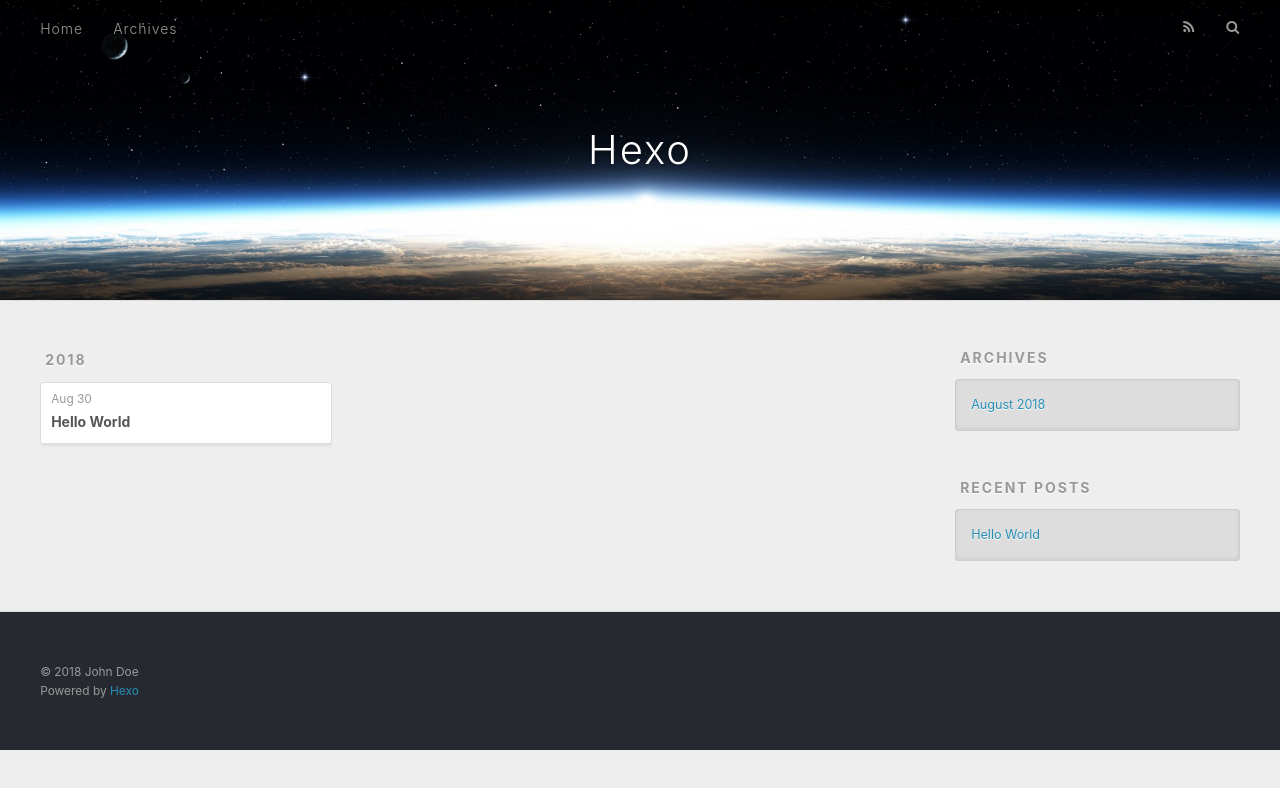
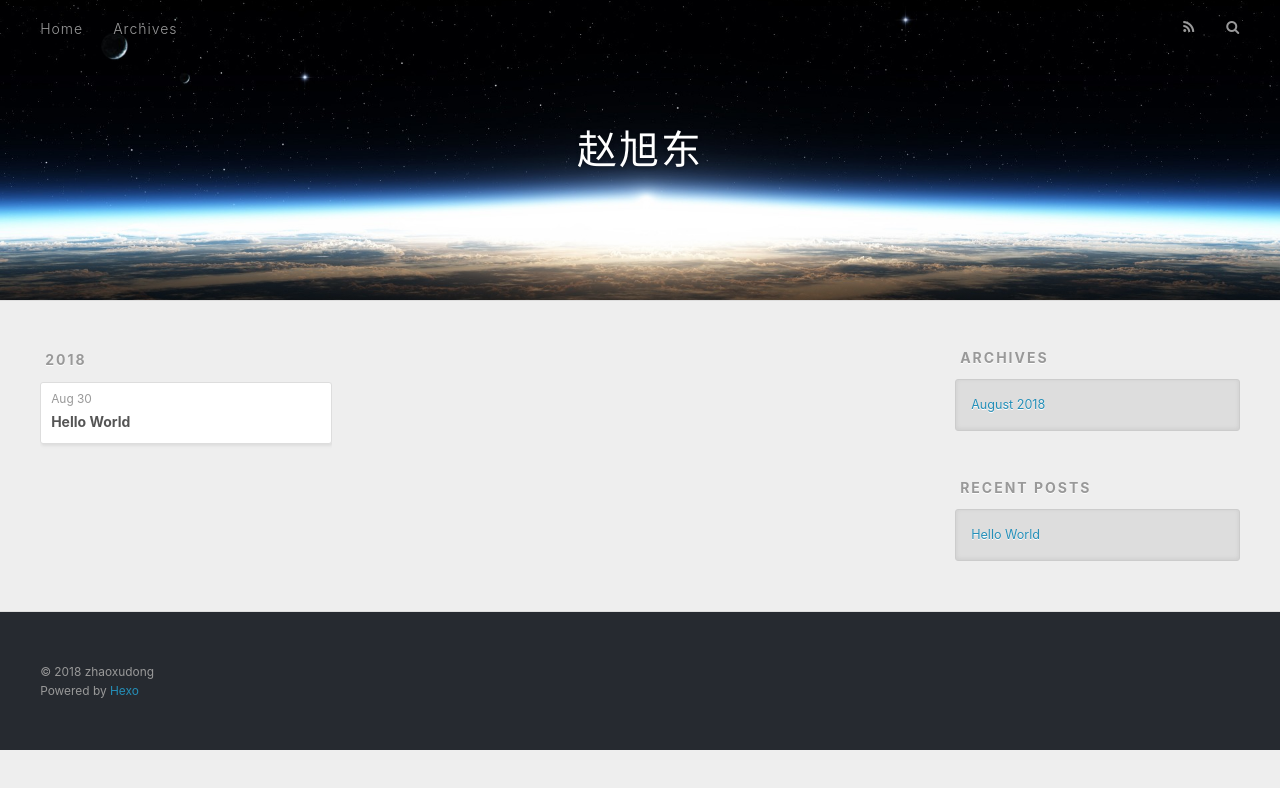
Before and after one commit to zhaoxd363/zhaoxd363.github.io, a plain HTML site: page archives/2018/08/index.html in a window 1280 px wide. Drawn offline with nearby package versions, Linux system fonts and the light colour scheme.

Commit message:
Site updated: 2018-08-30 17:24:48

```diff
--- a/archives/2018/08/index.html
+++ b/archives/2018/08/index.html
@@ -5,17 +5,17 @@
 
 
 
-  <title>Archives: 2018/8 | Hexo</title>
+  <title>Archives: 2018/8 | 赵旭东</title>
   <meta name="viewport" content="width=device-width, initial-scale=1, maximum-scale=1">
   <meta property="og:type" content="website">
-<meta property="og:title" content="Hexo">
+<meta property="og:title" content="赵旭东">
 <meta property="og:url" content="http://yoursite.com/archives/2018/08/index.html">
-<meta property="og:site_name" content="Hexo">
+<meta property="og:site_name" content="赵旭东">
 <meta property="og:locale" content="default">
 <meta name="twitter:card" content="summary">
-<meta name="twitter:title" content="Hexo">
+<meta name="twitter:title" content="赵旭东">
 
-    <link rel="alternate" href="/atom.xml" title="Hexo" type="application/atom+xml">
+    <link rel="alternate" href="/atom.xml" title="赵旭东" type="application/atom+xml">
 
 
     <link rel="icon" href="/favicon.png">
@@ -34,7 +34,7 @@
   <div id="header-outer" class="outer">
     <div id="header-title" class="inner">
       <h1 id="logo-wrap">
-        <a href="/" id="logo">Hexo</a>
+        <a href="/" id="logo">赵旭东</a>
       </h1>
 
     </div>
@@ -139,7 +139,7 @@
 
   <div class="outer">
     <div id="footer-info" class="inner">
-      &copy; 2018 John Doe<br>
+      &copy; 2018 zhaoxudong<br>
       Powered by <a href="http://hexo.io/" target="_blank">Hexo</a>
     </div>
   </div>
```
Also changed, not shown: 2018/08/30/hello-world/index.html (+6 -6 lines), archives/2018/index.html (+7 -7 lines), archives/index.html (+7 -7 lines), index.html (+8 -8 lines).
